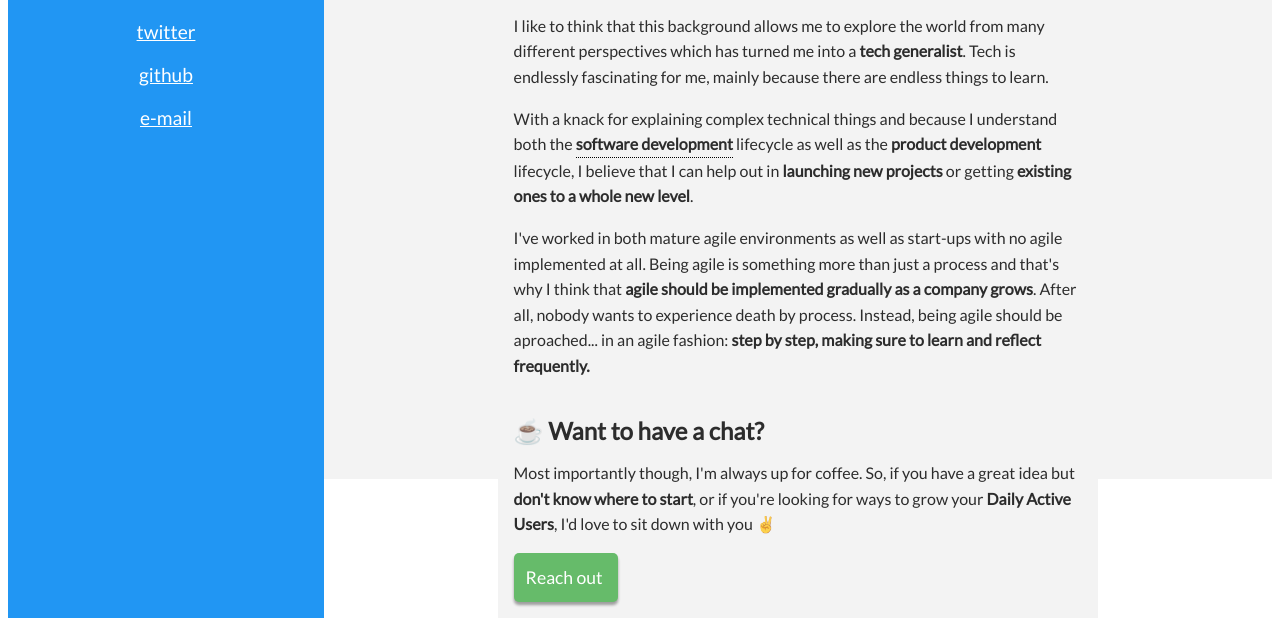
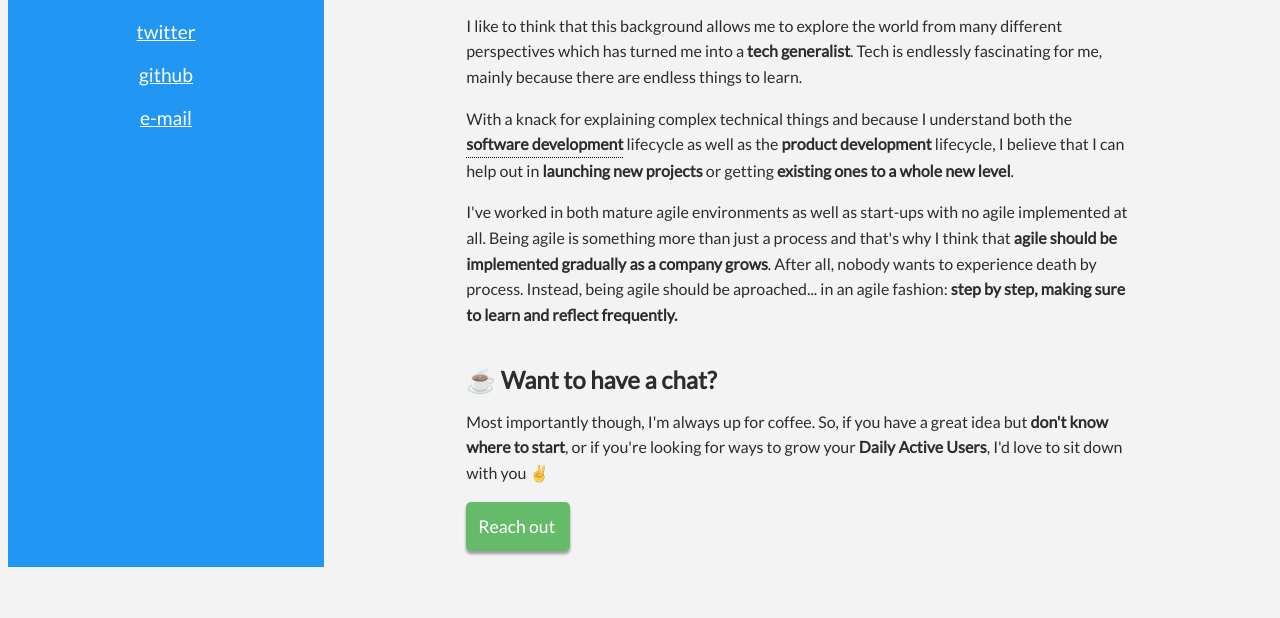
Before and after one commit to Tonnu/toonverbeek.com, a plain HTML site: page index.html in a window 1280 px wide. Shown: the part 329-947 px from the top of the page. After the commit the page ends 896 px from the top, so only its background shows below. Drawn offline with Linux system fonts and the light colour scheme.

Commit message:
fix container height again

```diff
--- a/css/style.css
+++ b/css/style.css
@@ -1,7 +1,7 @@
 body {
   height: 100vh;
   font-family: 'Lato', sans-serif;
-
+  background: #f3f3f3;
 }
 
 #container {
@@ -172,7 +172,7 @@ article #intro {
 
   article {
     grid-area: content;
-    width: 60%;
+    width: 70%;
     margin: 0 auto 0 auto;
   }
 
```
